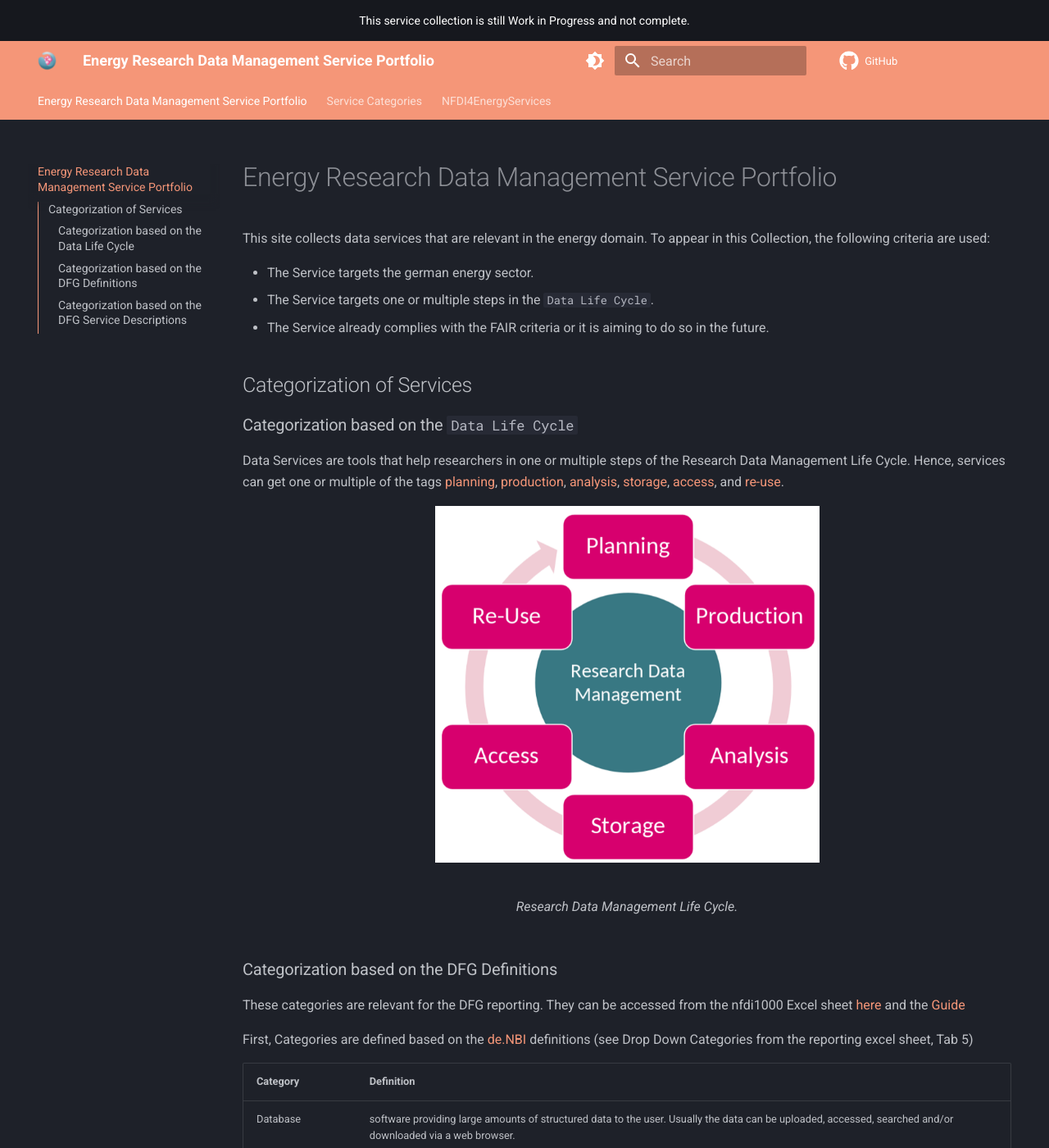
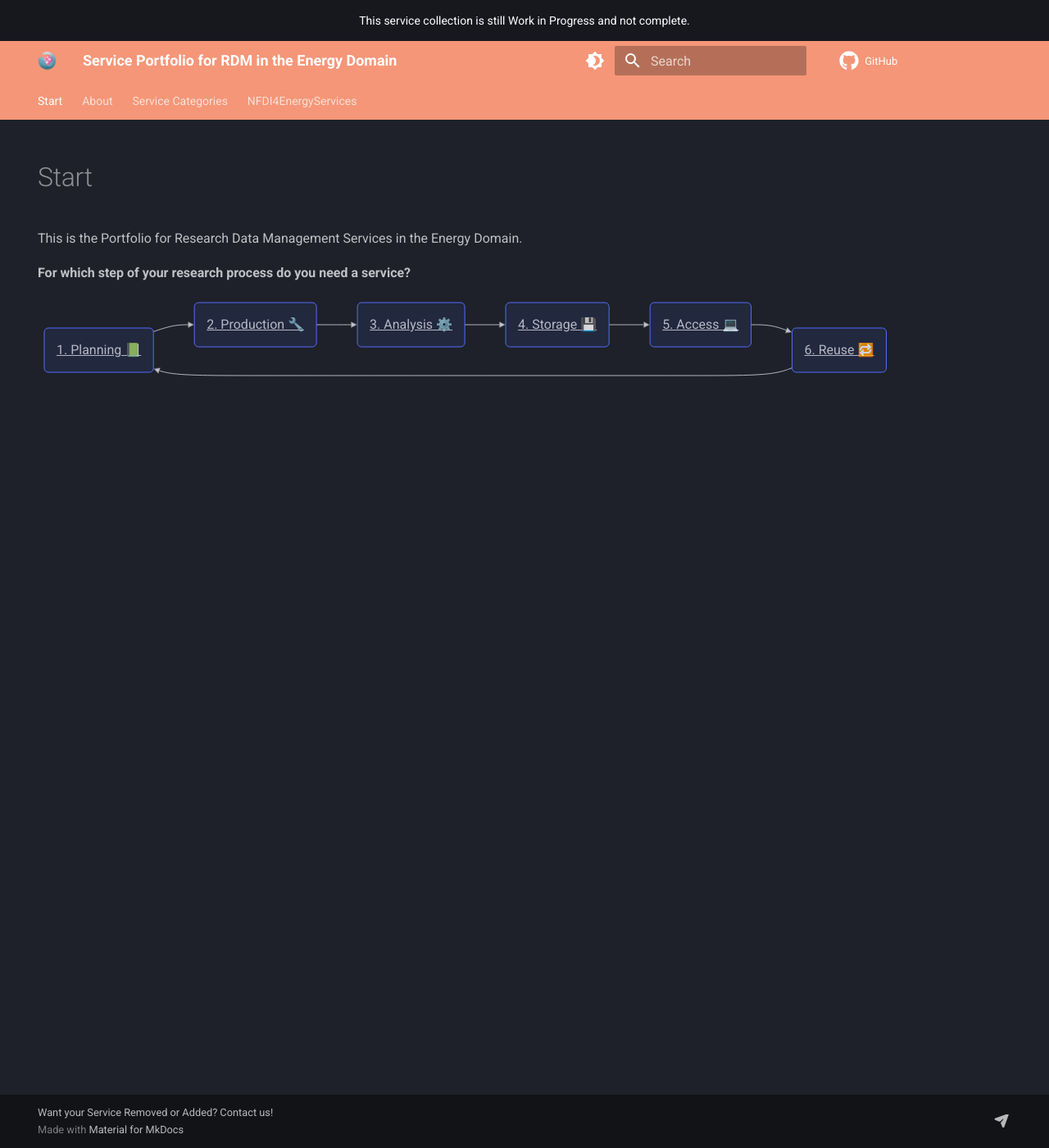
Before and after one commit to NFDI4Energy/service-portfolio, an MkDocs documentation site: the page built from docs/index.md, in a window 1280 px wide and 1400 px high. Shown: the whole window at 82% size. Built offline with MkDocs 1.6.1 and Material for MkDocs 9.7.7, drawn with Linux system fonts in a browser that asks for light colours; comment, search, counter and statistics services are not loaded; some of the changed text lies outside the part shown.

Commit message:
Create a start page with mermaid diagram

````diff
--- /dev/null
+++ b/docs/about.md
@@ -0,0 +1,49 @@
+# About
+This site collects data services that are relevant in the energy domain. To appear in this Collection, the following criteria are used:
+
+* The Service targets the german energy sector.
+* The Service targets one or multiple steps in the `Data Life Cycle`.
+* The Service already complies with the FAIR criteria or it is aiming to do so in the future.
+
+## Categorization of Services
+
+### Categorization based on the `Data Life Cycle`
+
+Data Services are tools that help researchers in one or multiple steps of the Research Data Management Life Cycle. Hence, services can get one or multiple of the tags [planning](categories.md/#dlcplanning), [production](categories.md/#dlcproduction), [analysis](categories.md/#dlcanalysis), [storage](categories.md/#dlcstorage), [access](categories.md/#dlcaccess), and [re-use](categories.md/#dlcre-use).
+
+<figure markdown="span">
+  ![Image](assets/nfdi4energy_datalifecycle.png){width="50%" }
+  <figcaption>Research Data Management Life Cycle.</figcaption>
+</figure>
+
+
+### Categorization based on the DFG Definitions
+These categories are relevant for the DFG reporting. They can be accessed from the nfdi1000 Excel sheet [here](https://www.dfg.de/de/foerderung/foerderinitiativen/nfdi/formulare-merkblaetter) and the [Guide](https://www.dfg.de/en/research-funding/funding-initiative/nfdi/guide-to-filling-out-the-supplementary-data-sheet-for-consortia-of-the-national-research-data-infrastructure-nfdi-)
+
+First, Categories are defined based on the [de.NBI](https://zenodo.org/records/6597826) definitions (see Drop Down Categories from the reporting excel sheet, Tab 5)
+
+| Category             | Definition                                                                                                                                                 |
+|----------------------|------------------------------------------------------------------------------------------------------------------------------------------------------------|
+| Database             | software providing large amounts of structured data to the user. Usually the data can be uploaded, accessed, searched and/or downloaded via a web browser. |
+| Library / API        | collection of pre‐implemented functions for a specific task that can be accessed via a well‐ defined interfaces.                                           |
+| Workflow             | software that combines multiple tools / applications. They may be used locally or remotely via the internet.                                               |
+| Tools / applications | software that can be downloaded and executed locally on the users' hardware.                                                                               |
+| Web applications     | software that is installed on a server and can be used by users via a web page and the internet.                                                           |
+| Storage              | Not defined by de.NBI                                                                                                                                      |
+| Data Curation        | Not defined by de.NBI                                                                                                                                      |
+
+de.NBI additionally defines `Support / consulting` as "service with direct user contact for topics going beyond the support for the other services".
+
+### Categorization based on the DFG Service Descriptions
+The DFG Reporting asks for the state of the software. We map these states to TLR levels, where we follow the [Criteria for Basic Services](https://base4nfdi.de/process/criteria-for-basic-services) from base4nfdi.
+
+| DFG Service Description | Technology Readiness Level TLR |
+|-------------------------|--------------------------------|
+| Development             | 1-4                            |
+| Prototype               | 5-6                            |
+| Operation               | 7-9                            |
+| Terminated              |                                |
+
+Is the software open-source? If yes, add the tag
+
+* open-source
--- a/docs/index.md
+++ b/docs/index.md
@@ -1,49 +1,28 @@
-# Energy Research Data Management Service Portfolio
-This site collects data services that are relevant in the energy domain. To appear in this Collection, the following criteria are used:
+---
+hide:
+  - navigation
+  - toc
+---
 
-* The Service targets the german energy sector.
-* The Service targets one or multiple steps in the `Data Life Cycle`.
-* The Service already complies with the FAIR criteria or it is aiming to do so in the future.
-
-## Categorization of Services
-
-### Categorization based on the `Data Life Cycle`
-
-Data Services are tools that help researchers in one or multiple steps of the Research Data Management Life Cycle. Hence, services can get one or multiple of the tags [planning](NFDI4EnergyServices/index.md#dlcplanning), [production](NFDI4EnergyServices/index.md#dlcproduction), [analysis](NFDI4EnergyServices/index.md#dlcanalysis), [storage](NFDI4EnergyServices/index.md#dlcstorage), [access](NFDI4EnergyServices/index.md#dlcaccess), and [re-use](NFDI4EnergyServices/index.md#dlcre-use).
-
-<figure markdown="span">
-  ![Image](assets/nfdi4energy_datalifecycle.png){width="50%" }
-  <figcaption>Research Data Management Life Cycle.</figcaption>
-</figure>
+# Start
+This is the Portfolio for Research Data Management Services in the Energy Domain.
 
 
-### Categorization based on the DFG Definitions
-These categories are relevant for the DFG reporting. They can be accessed from the nfdi1000 Excel sheet [here](https://www.dfg.de/de/foerderung/foerderinitiativen/nfdi/formulare-merkblaetter) and the [Guide](https://www.dfg.de/en/research-funding/funding-initiative/nfdi/guide-to-filling-out-the-supplementary-data-sheet-for-consortia-of-the-national-research-data-infrastructure-nfdi-)
 
-First, Categories are defined based on the [de.NBI](https://zenodo.org/records/6597826) definitions (see Drop Down Categories from the reporting excel sheet, Tab 5)
+**For which step of your research process do you need a service?**
 
-| Category             | Definition                                                                                                                                                 |
-|----------------------|------------------------------------------------------------------------------------------------------------------------------------------------------------|
-| Database             | software providing large amounts of structured data to the user. Usually the data can be uploaded, accessed, searched and/or downloaded via a web browser. |
-| Library / API        | collection of pre‐implemented functions for a specific task that can be accessed via a well‐ defined interfaces.                                           |
-| Workflow             | software that combines multiple tools / applications. They may be used locally or remotely via the internet.                                               |
-| Tools / applications | software that can be downloaded and executed locally on the users' hardware.                                                                               |
-| Web applications     | software that is installed on a server and can be used by users via a web page and the internet.                                                           |
-| Storage              | Not defined by de.NBI                                                                                                                                      |
-| Data Curation        | Not defined by de.NBI                                                                                                                                      |
-
-de.NBI additionally defines `Support / consulting` as "service with direct user contact for topics going beyond the support for the other services".
-
-### Categorization based on the DFG Service Descriptions
-The DFG Reporting asks for the state of the software. We map these states to TLR levels, where we follow the [Criteria for Basic Services](https://base4nfdi.de/process/criteria-for-basic-services) from base4nfdi.
-
-| DFG Service Description | Technology Readiness Level TLR |
-|-------------------------|--------------------------------|
-| Development             | 1-4                            |
-| Prototype               | 5-6                            |
-| Operation               | 7-9                            |
-| Terminated              |                                |
-
-Is the software open-source? If yes, add the tag
-
-* open-source
+``` mermaid
+flowchart LR
+  id1("1. Planning 📗") --> id2("2. Production 🔧")
+  id2 --> id3("3. Analysis ⚙️")
+  id3 --> id4("4. Storage 💾")
+  id4 --> id5("5. Access 💻")
+  id5 --> id6("6. Reuse 🔁")
+  id6 --> id1
+  click id1 "categories/#dlcplanning" _blank
+  click id2 "categories/#dlcproduction" _blank
+  click id3 "categories/#dlcanalysis" _blank
+  click id4 "categories/#dlcstorage" _blank
+  click id5 "categories/#dlcaccess" _blank
+  click id6 "categories/#dlcreuse" _blank
+```
--- a/mkdocs.yml
+++ b/mkdocs.yml
@@ -1,4 +1,4 @@
-site_name: Energy Research Data Management Service Portfolio
+site_name: Service Portfolio for RDM in the Energy Domain
 plugins:
   - tags:
       tags_file: categories.md
@@ -27,6 +27,7 @@ theme:
     - navigation.tabs
   icon:
     repo: fontawesome/brands/github
+    annotation: material/arrow-right-circle
   logo: assets/logo_nfdi4energy.png
   favicon: assets/logo_nfdi4energy.png
 
@@ -36,6 +37,13 @@ markdown_extensions:
   - toc:
       permalink: true
       toc_depth: 3
+  - pymdownx.superfences:
+      custom_fences:
+        - name: mermaid
+          class: mermaid
+          format: !!python/name:pymdownx.superfences.fence_code_format
+
+
 
 extra:
   social:
````
Also changed, not shown: docs/NFDI4EnergyServices/index.md (added, +3 -0 lines), docs/NFDI4EnergyServices/mosaik.md (+1 -0 lines), docs/NFDI4EnergyServices/oeplatform.md (+1 -0 lines), docs/NFDI4EnergyServices/villas.md (+1 -0 lines).
